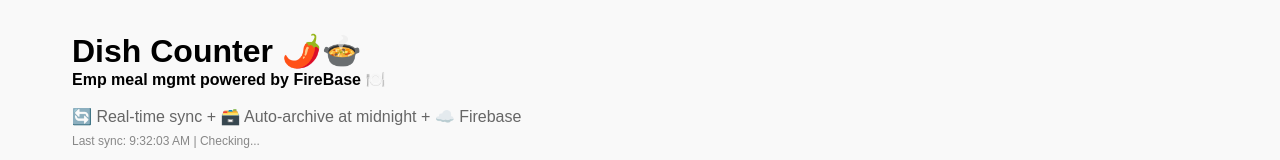
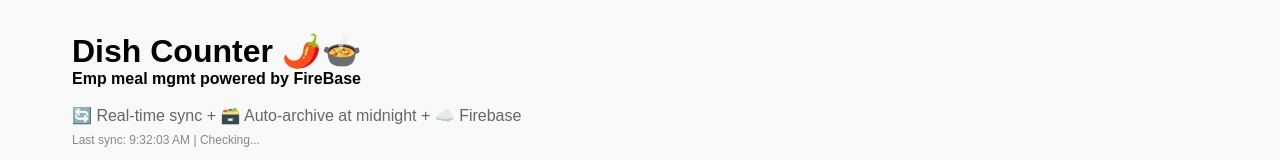
Before and after one commit to Krishna78600/Dish-Counter, a Next.js app in the folder dish-counter/: page / in a window 1280 px wide. Shown: the top 160 px of the page. Built offline with nearby package versions, Linux system fonts and the light colour scheme; no server answers; the database is empty.

Commit message:
removed icon

```diff
--- a/dish-counter/app/page.tsx
+++ b/dish-counter/app/page.tsx
@@ -132,7 +132,7 @@ export default function MealManagement() {
   return (
     <div style={{ maxWidth: '1200px', margin: '0 auto', padding: '2rem', fontFamily: 'Arial' }}>
       <h1>Dish Counter 🌶️🍲️</h1>
-      <h4>Emp meal mgmt powered by FireBase 🍽️ </h4>
+      <h4>Emp meal mgmt powered by FireBase </h4>
       <br></br>
       <p style={{ color: '#666', marginBottom: '0.5rem' }}>
         🔄 Real-time sync + 🗃️ Auto-archive at midnight + ☁️ Firebase
```
